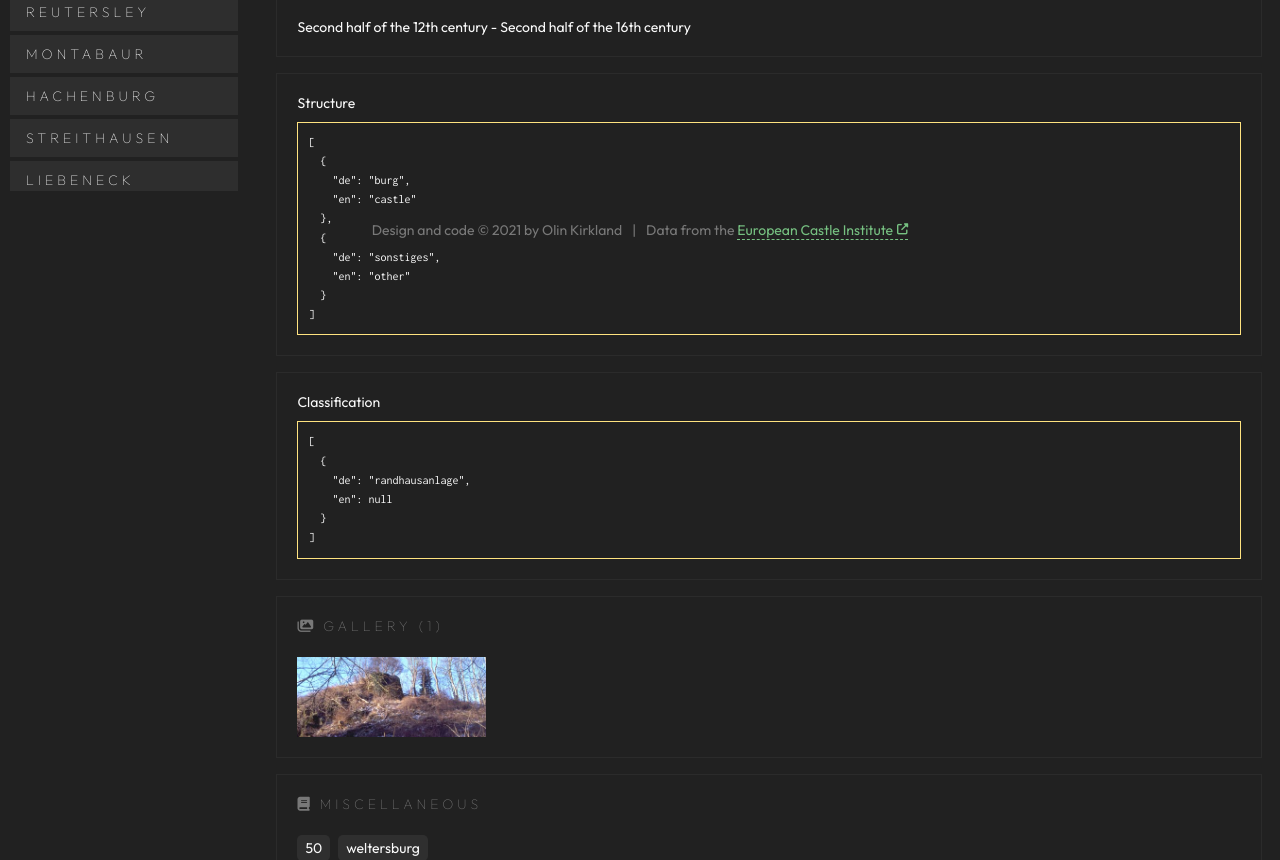
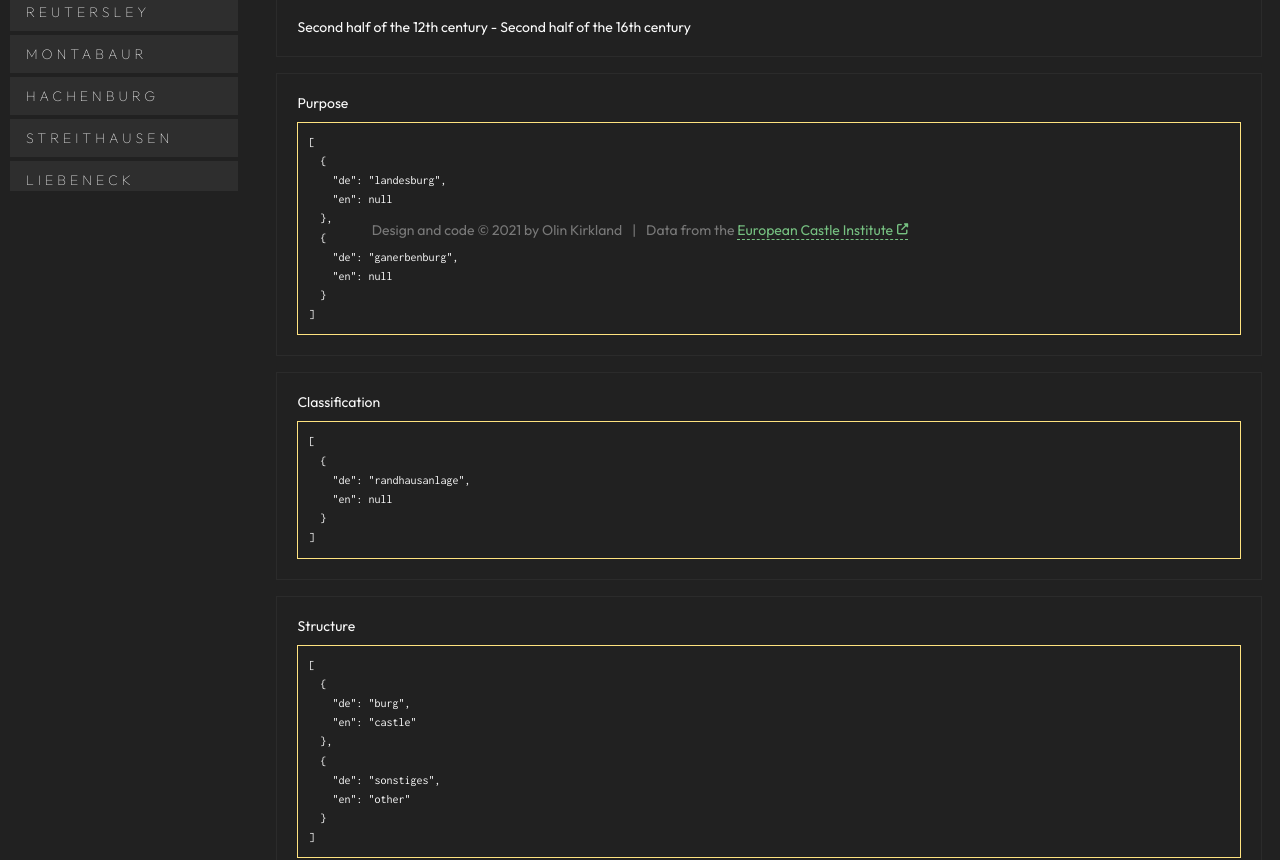
Before and after one commit to olinkirkland/castle-app, a React (Create React App) app: page / in a window 1280 px wide. Shown: the part 540-1400 px from the top of the page. Built offline with nearby package versions, Linux system fonts and the light colour scheme.

Commit message:
Add purpose

```diff
--- a/src/Castle.tsx
+++ b/src/Castle.tsx
@@ -7,6 +7,7 @@ export default interface Castle {
   classifications: Translatable[];
   structures: Translatable[];
   condition: Translatable;
+  purpose: Translatable[];
   conditionCommentary: string;
   gallery: GalleryImage[];
   dates: { start: HistoryDate; end: HistoryDate };
--- a/src/components/CastleDetails.tsx
+++ b/src/components/CastleDetails.tsx
@@ -80,10 +80,10 @@ export default function CastleDetails({ castle }: Props) {
         {/* <pre>{JSON.stringify(castle.dates, null, 2)}</pre> */}
       </div>
 
-      {castle.structures && (
+      {castle.purpose && (
         <div className="info">
-          <p className="title">Structure</p>
-          <pre>{JSON.stringify(castle.structures, null, 2)}</pre>
+          <p className="title">Purpose</p>
+          <pre>{JSON.stringify(castle.purpose, null, 2)}</pre>
         </div>
       )}
 
@@ -91,6 +91,13 @@ export default function CastleDetails({ castle }: Props) {
         <div className="info">
           <p className="title">Classification</p>
           <pre>{JSON.stringify(castle.classifications, null, 2)}</pre>
+        </div>
+      )}
+
+      {castle.structures && (
+        <div className="info">
+          <p className="title">Structure</p>
+          <pre>{JSON.stringify(castle.structures, null, 2)}</pre>
         </div>
       )}
 
--- a/src/components/CastleList.tsx
+++ b/src/components/CastleList.tsx
@@ -10,7 +10,7 @@ type Props = {
 export default function CastleList({ castles, setSelectedCastle }: Props) {
   useEffect(() => {
     if (castles) setSelectedCastle(castles[0]);
-  }, [castles]);
+  }, [castles, setSelectedCastle]);
 
   if (!castles) return <></>;
 
```
